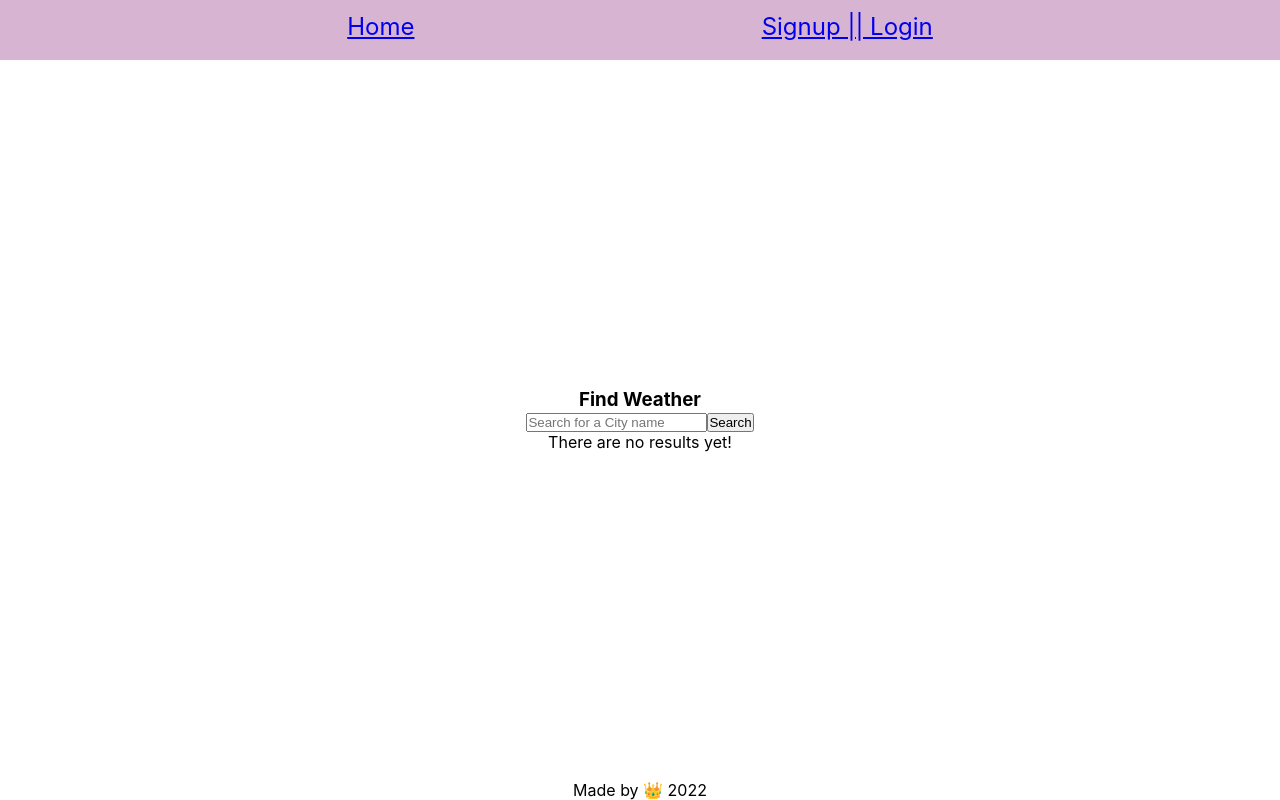
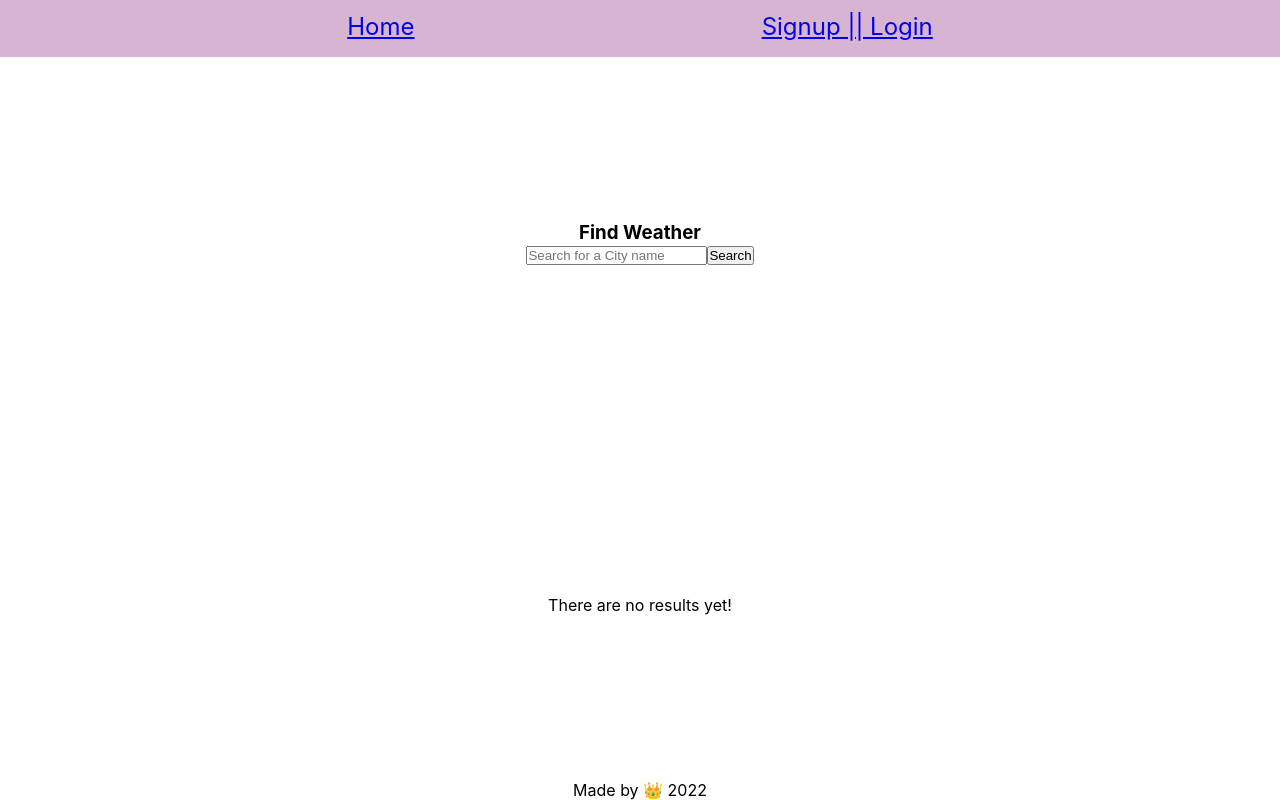
Before and after one commit to 009Kings/alloy-weather-app, a React (Create React App) app in the folder frontend/: page / in a window 1280 px wide. Built offline with nearby package versions, Linux system fonts and the light colour scheme.

Commit message:
styling: More space on main

```diff
--- a/frontend/src/App.css
+++ b/frontend/src/App.css
@@ -32,3 +32,10 @@ nav > ul {
   justify-content: space-evenly;
   margin: auto 0;
 }
+
+main {
+  height: 100%;
+  display: flex;
+  flex-direction: column;
+  justify-content: space-around;
+}
--- a/frontend/src/content/components/Results.js
+++ b/frontend/src/content/components/Results.js
@@ -1,8 +1,8 @@
 const Results = (props) => {
   return (
-    <div>
+    <section class="results">
       There are no results yet!
-    </div>
+    </section>
   );
 }
 
--- a/frontend/src/content/components/Search.js
+++ b/frontend/src/content/components/Search.js
@@ -1,6 +1,6 @@
 const Search = (props) => {
   return (
-    <section>
+    <section class="search">
       <h3>Find Weather</h3>
       <input type="text" placeholder="Search for a City name" />
       <button>Search</button>
--- a/frontend/src/content/pages/Auth.js
+++ b/frontend/src/content/pages/Auth.js
@@ -1,13 +1,13 @@
 const Auth = (props) => {
   return (
-    <div>
+    <>
       <section>
         <h3>Signup</h3>
       </section>
       <section>
         <h3>Login</h3>
       </section>
-    </div>
+    </>
   );
 }
 
```
